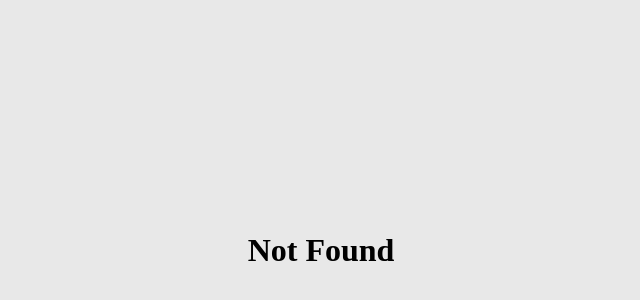
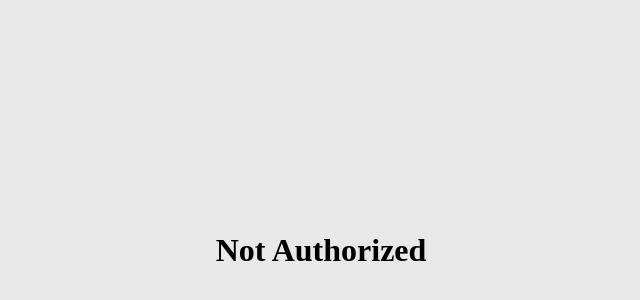
Before and after one commit to BuyIt-App/front-end, a React (Create React App) app: page / in a window 1280 px wide. Shown: the part 150-450 px from the top of the page, without its empty margins (319-959 px from the left). Built offline with nearby package versions, Linux system fonts and the light colour scheme.

Commit message:
Refactor userRole routes in App.js

```diff
--- a/src/App.js
+++ b/src/App.js
@@ -14,8 +14,8 @@ import StoreKeeperHome from "./pages/StoreKeeper/StoreKeeperHome";
 
 function App() {
   const isAuthenticated = localStorage.getItem("isAuthenticated");
-  // const userRole = "ADMIN";
-  const userRole = localStorage.getItem("role");
+  const userRole = "ADMIN";
+  // const userRole = localStorage.getItem("role");
   // const userRole = "STORE KEEPER";
   // const userRole = "DELIVERY PERSON";
 
@@ -71,13 +71,29 @@ function App() {
           {/* common routes */}
 
           <Route path="/Route/" element={<TopLayout userRole={userRole} />}>
-            <Route path="Delivery" element={<DeliveryHome />} />
-            <Route path="Admin" element={<AdminHome />} />
-            <Route path="StoreKeeper" element={<StoreKeeperHome />} />
+
+            { userRole === "DELIVERY PERSON" ? (
+              <Route path="Delivery" element={<DeliveryHome />} />
+            ):
+              <Route path="403" element={<h1>Not Authorized</h1>} />
+            }
+
+
+            { userRole === "ADMIN" ? (
+             <Route path="Admin" element={<AdminHome />} />
+            ):
+              <Route path="403" element={<h1>Not Authorized</h1>} />
+            }
+
+            {userRole === "STORE KEEPER" ? (
+              <Route path="StoreKeeper" element={<StoreKeeperHome />} />
+            ):
+              <Route path="403" element={<h1>Not Authorized</h1>} />
+            }
 
           </Route>
 
-          <Route path="*" element={<h1>Not Found</h1>} />
+          <Route path="*" element={<h1>Not Authorized</h1>} />
 
         </Routes>
       </BrowserRouter>
```
